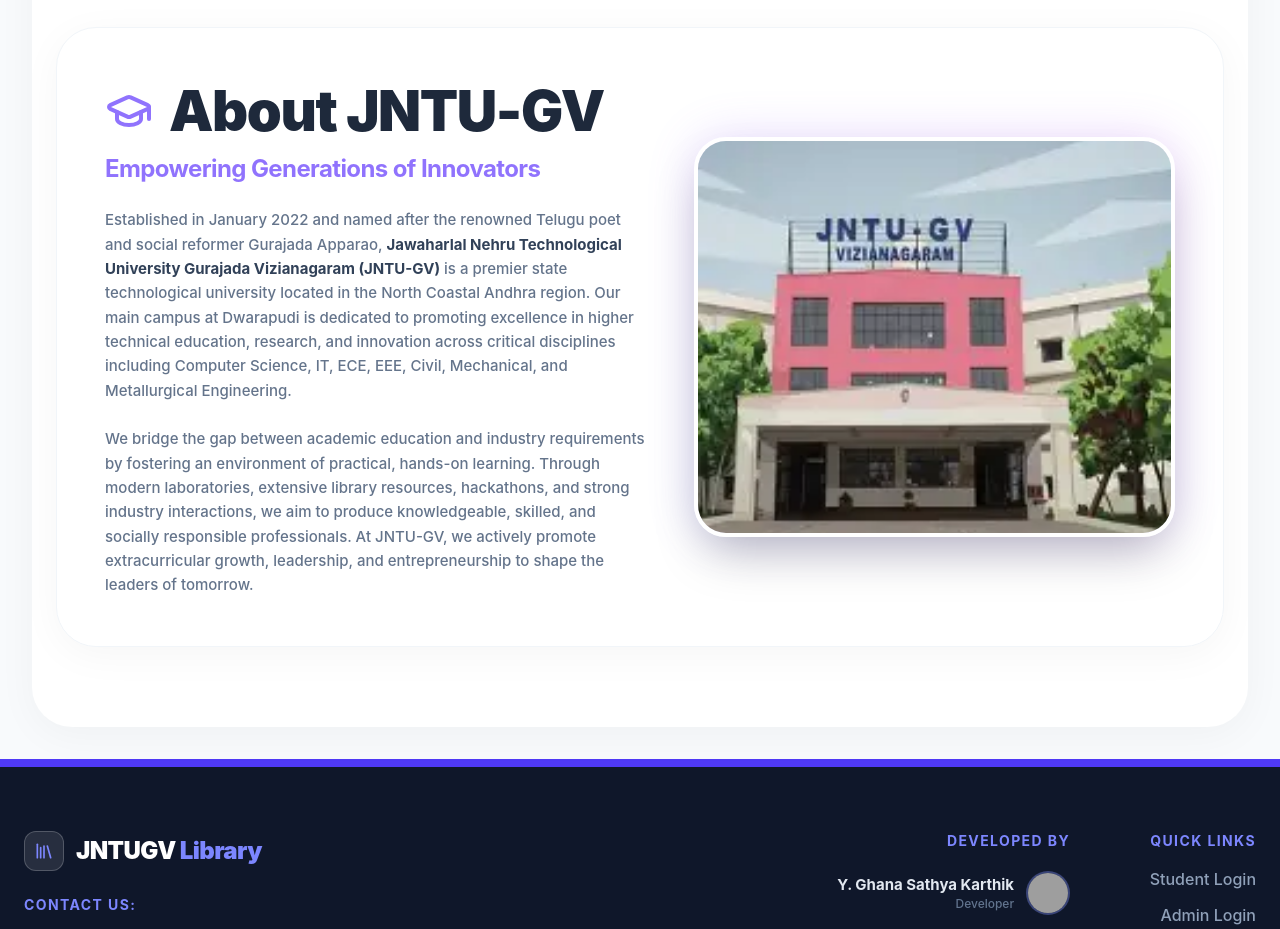
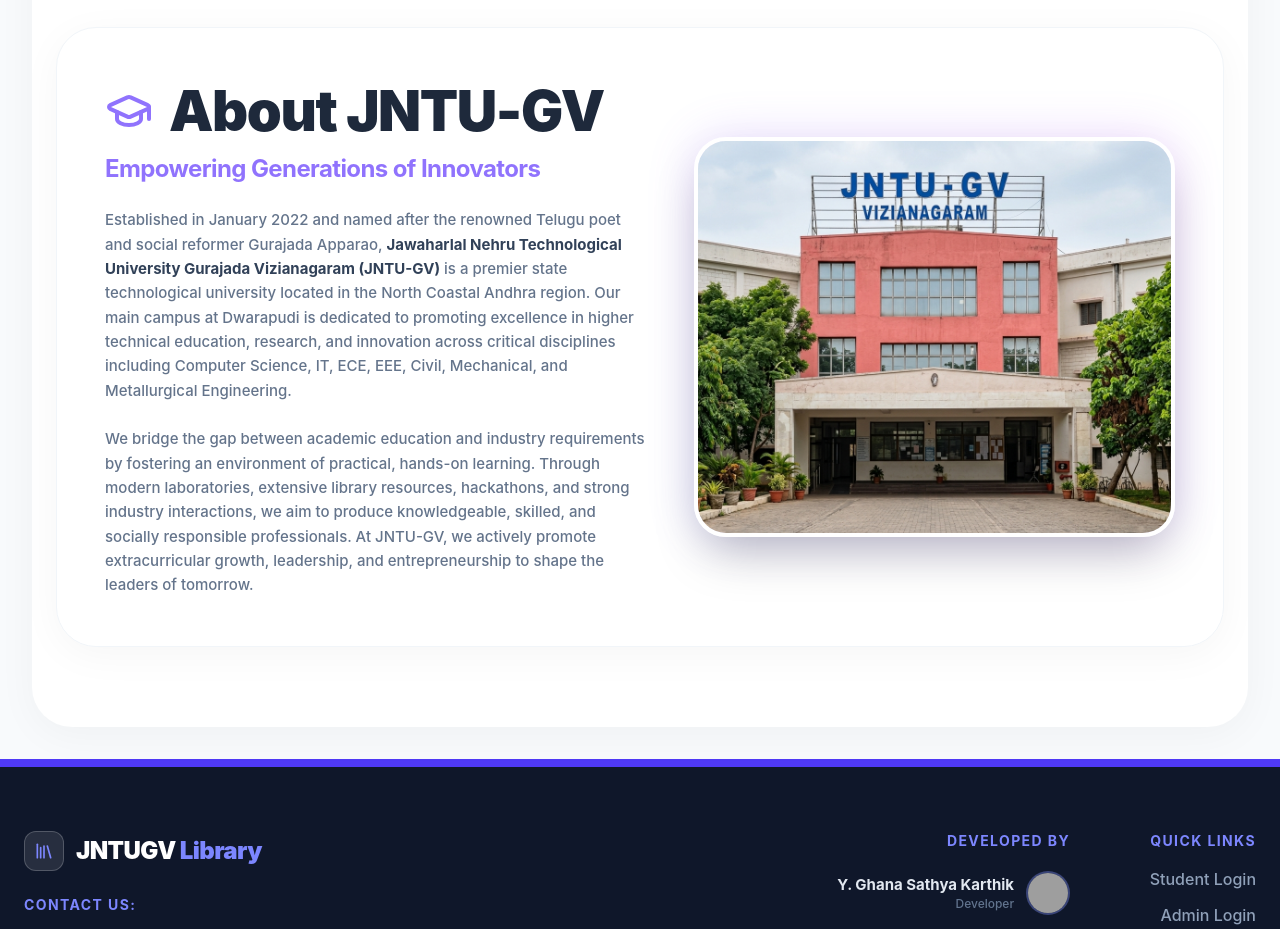
Before and after one commit to yghanasathyakarthik/jntugv-library, a React (Vite) app in the folder frontend/: page / in a window 1280 px wide. Shown: the part 2040-2969 px from the top of the page. Built offline with nearby package versions, Linux system fonts and the light colour scheme; no server answers; grey boxes are pictures that could not be loaded.

Commit message:
Enhance college photo and use it in home page

```diff
--- a/frontend/src/pages/Home.jsx
+++ b/frontend/src/pages/Home.jsx
@@ -211,7 +211,7 @@
             </div>
             <div className="w-full lg:w-[45%] shrink-0 relative group">
                <div className="absolute inset-0 bg-gradient-to-tr from-indigo-500 to-purple-500 rounded-[32px] blur-xl opacity-20 group-hover:opacity-40 transition-opacity duration-500"></div>
-               <img src="/OIP.webp" onError={(e) => { e.target.src = '/library-building.jpg'; }} alt="JNTU-GV Campus" className="relative w-full h-[300px] md:h-[400px] object-cover rounded-[32px] shadow-2xl border-4 border-white group-hover:scale-[1.02] transition-transform duration-500" />
+               <img src="/jntugv-enhanced.png" onError={(e) => { e.target.src = '/library-building.jpg'; }} alt="JNTU-GV Campus" className="relative w-full h-[300px] md:h-[400px] object-cover rounded-[32px] shadow-2xl border-4 border-white group-hover:scale-[1.02] transition-transform duration-500" />
             </div>
          </div>
       </div>
```
Also changed, not shown: frontend/public/jntugv-enhanced.png (added).
